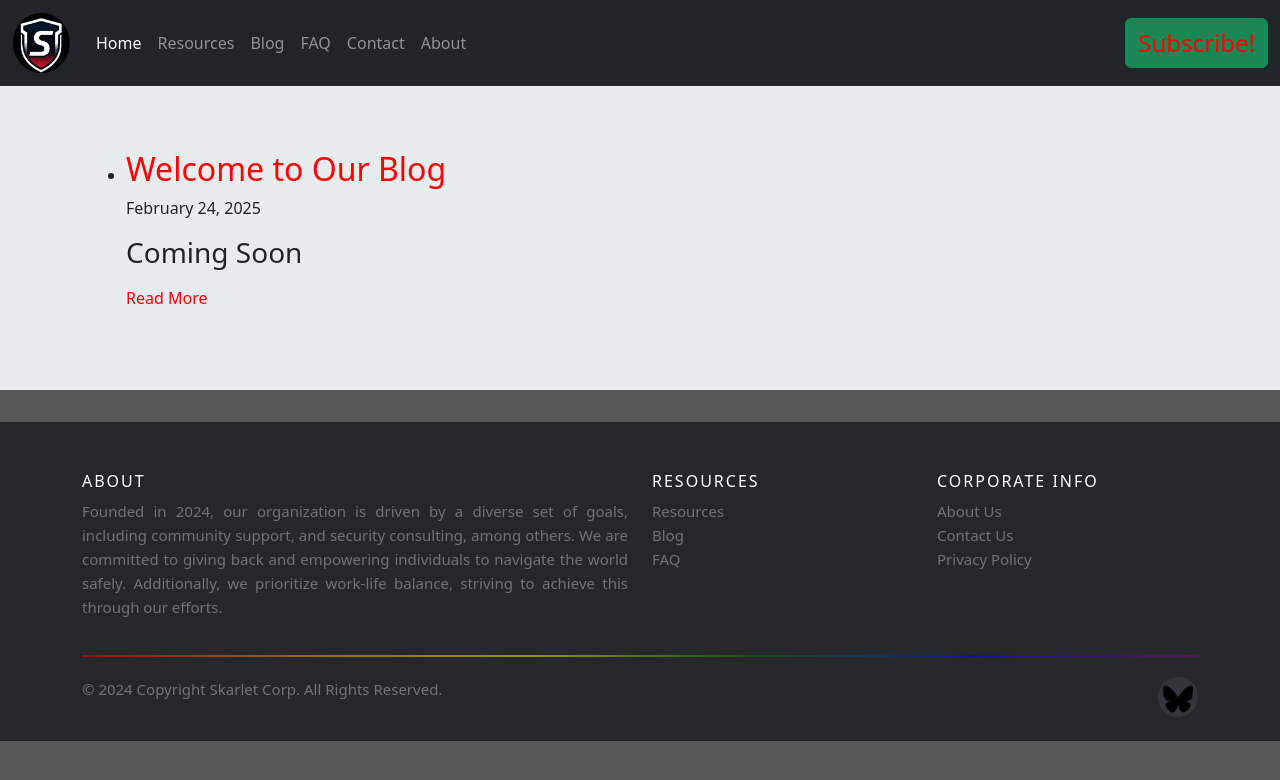
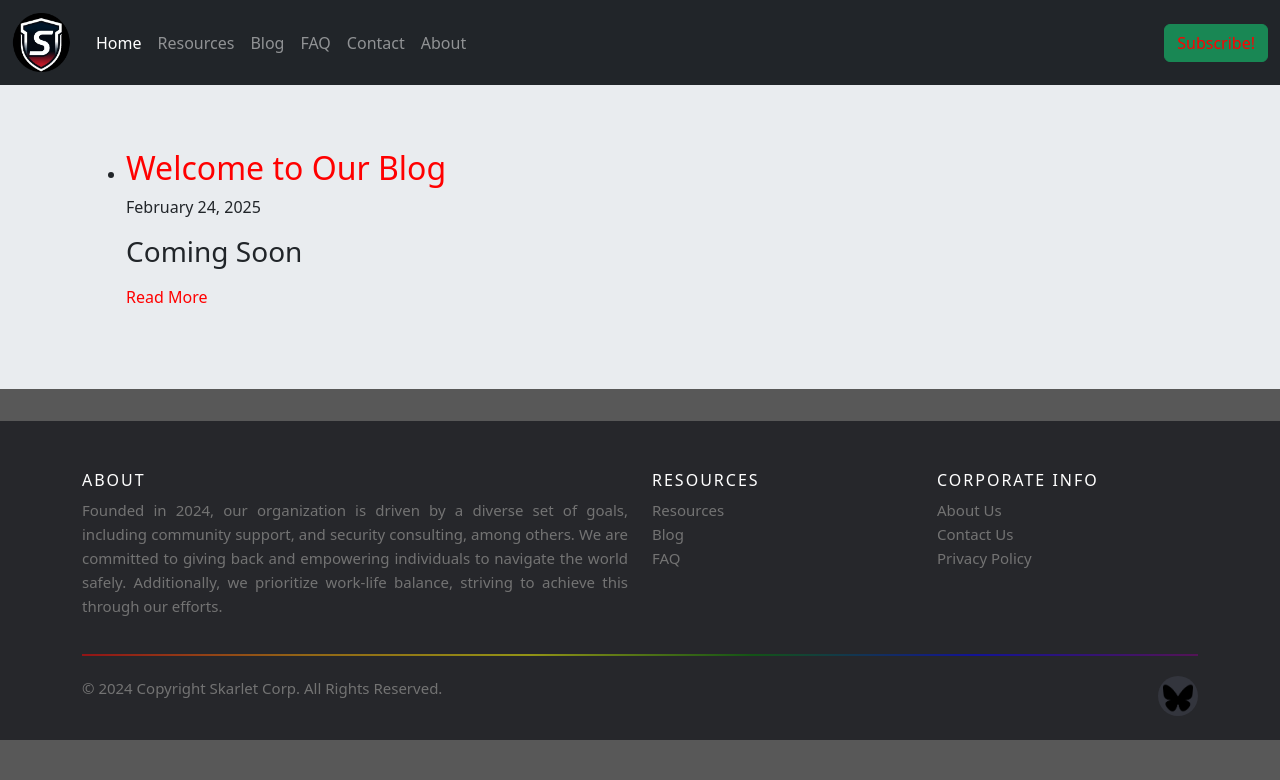
Before and after one commit to SkarletTeam/skarlet, a Jekyll site: the page built from blog.md, in a window 1280 px wide. Shown: the top 780 px of the page. Built offline with Jekyll 4.4.1, drawn with Linux system fonts in a browser that asks for light colours; a script that is not in the unit is left out.

Commit message:
Update nav.html

```diff
--- a/_includes/nav.html
+++ b/_includes/nav.html
@@ -2,7 +2,7 @@
 <nav class="navbar navbar-expand-lg navbar-dark bg-dark">
 <div class="container-fluid">
 <a class="navbar-brand" href="/index.html">
-    <img src="/img/SkarletLogoLGR.png" width="60" height="60" alt="">
+    <img src="/img/SkarletLogoLGR.png" width="60" height="59" alt="">
   </a>
   <button class="navbar-toggler" type="button" data-toggle="collapse" data-target="#navbarNavAltMarkup" aria-controls="navbarNavAltMarkup" aria-expanded="false" aria-label="Toggle navigation">
     <span class="navbar-toggler-icon"></span>
@@ -18,6 +18,6 @@
 	 </ul>
 
     </div>
-	<button type="button" style="font-size: 24px" style="margin-right: 20px" class="btn btn-success"><a class="nav-link" href="/freeform">Subscribe!</a></button>
+	<button type="button" style="font-size: 16px" style="margin-right: 20px" class="btn btn-success"><a class="nav-link" href="/freeform">Subscribe!</a></button>
 	</div>
 </nav>
```
